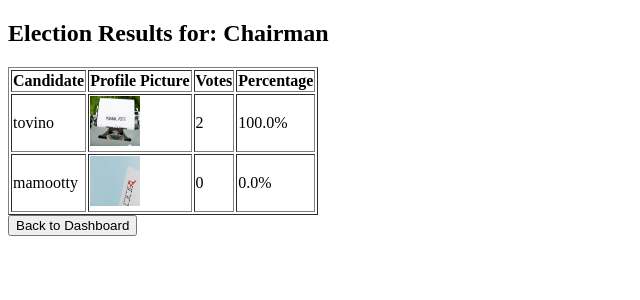
After one commit to muhdzaheermv/votesphere-e-voting, a Django app: page /elections/1/results/ in a window 1280 px wide. The commit adds this page. Shown: the top 300 px of the page, without its empty margins (0-640 px from the left). Run offline with Django 5.2, Linux system fonts and the light colour scheme; data comes from the database, SQL or seed files in the repository.

Commit message:
election result

```diff
--- a/vote/templates/campaign_list.html
+++ b/vote/templates/campaign_list.html
@@ -26,6 +26,11 @@
                         <a href="/elections/{{ election.id }}/candidates/create/">
                             <button>Add Candidate</button>
                         </a>
+
+                        <!-- ✅ "View Results" Button -->
+                        <a href="{% url 'election_results' election.id %}">
+                            <button style="background-color: green; color: white;">View Results</button>
+                        </a>
                     </li>
                 {% empty %}
                     <li>No elections added</li>
@@ -42,6 +47,7 @@
                 <button>View Voters List</button>
             </a>
 
+            <!-- ✅ Approve Voters Button -->
             <a href="{% url 'approve_voters' campaign.id %}">
                 <button style="background-color: blue; color: white;">Approve Voters</button>
             </a>
--- /dev/null
+++ b/vote/templates/election_results.html
@@ -0,0 +1,47 @@
+<!DOCTYPE html>
+<html lang="en">
+<head>
+    <meta charset="UTF-8">
+    <title>Election Results - {{ election.name }}</title>
+</head>
+<body>
+
+    <h2>Election Results for: {{ election.name }}</h2>
+
+    {% if total_votes > 0 %}
+        <table border="1">
+            <thead>
+                <tr>
+                    <th>Candidate</th>
+                    <th>Profile Picture</th>
+                    <th>Votes</th>
+                    <th>Percentage</th>
+                </tr>
+            </thead>
+            <tbody>
+                {% for result in results %}
+                    <tr>
+                        <td>{{ result.candidate.name }}</td>
+                        <td>
+                            {% if result.candidate.profile_picture %}
+                                <img src="{{ result.candidate.profile_picture.url }}" width="50" height="50">
+                            {% else %}
+                                No Image
+                            {% endif %}
+                        </td>
+                        <td>{{ result.votes }}</td>
+                        <td>{{ result.percentage }}%</td>
+                    </tr>
+                {% endfor %}
+            </tbody>
+        </table>
+    {% else %}
+        <p>No votes have been cast yet.</p>
+    {% endif %}
+
+    <a href="/manager/{{ request.user.id }}/dashboard/">
+        <button>Back to Dashboard</button>
+    </a>
+
+</body>
+</html>
--- a/vote/urls.py
+++ b/vote/urls.py
@@ -44,6 +44,8 @@ urlpatterns = [
     path('voter/<int:voter_id>/approve/', views.approve_voter, name='approve_voter'),
     path('voter/<int:voter_id>/disapprove/', views.disapprove_voter, name='disapprove_voter'),
 
+    path("elections/<int:election_id>/results/", views.election_results, name="election_results"),
+
 
 
 
--- a/vote/views.py
+++ b/vote/views.py
@@ -370,3 +370,25 @@ def disapprove_voter(request, voter_id):
     voter.save()
     messages.success(request, f"Voter {voter.name} has been disapproved.")
     return redirect("approve_voters", campaign_id=voter.campaign.id)
+
+def election_results(request, election_id):
+    election = get_object_or_404(Election, id=election_id)
+    candidates = Candidate.objects.filter(election=election)
+
+    total_votes = Vote.objects.filter(candidate__election=election).count()
+
+    results = []
+    for candidate in candidates:
+        votes = Vote.objects.filter(candidate=candidate).count()
+        percentage = (votes / total_votes) * 100 if total_votes > 0 else 0
+        results.append({
+            "candidate": candidate,
+            "votes": votes,
+            "percentage": round(percentage, 2)
+        })
+
+    return render(request, "election_results.html", {
+        "election": election,
+        "results": results,
+        "total_votes": total_votes
+    })
```
